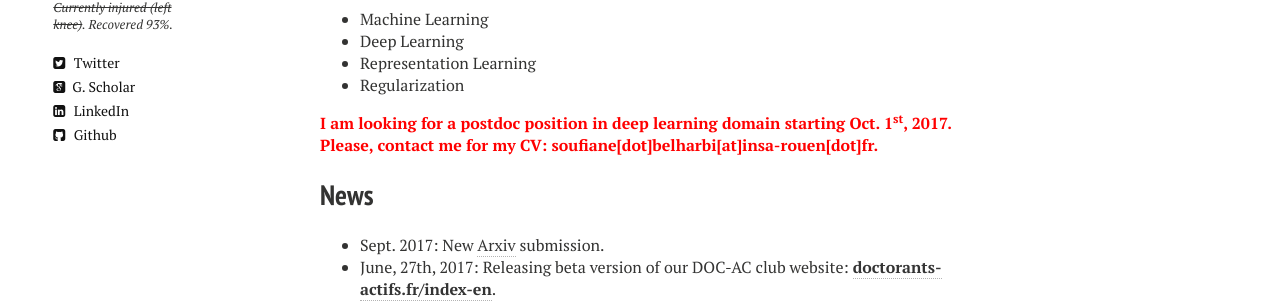
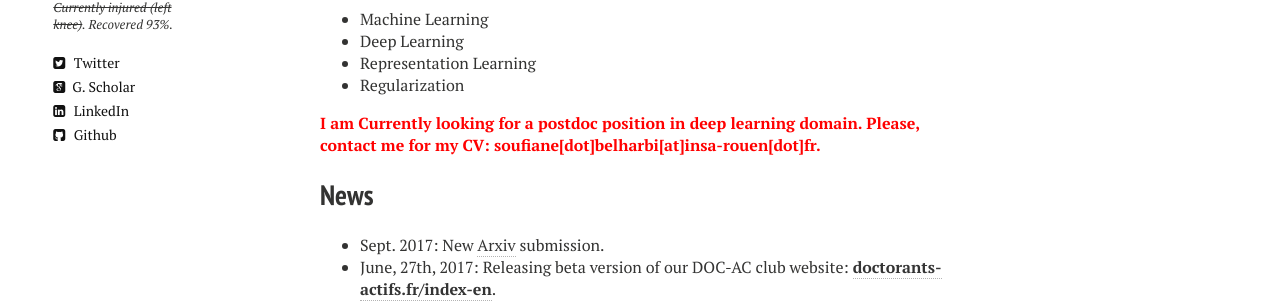
Before and after one commit to sbelharbi/sbelharbi.github.io, a Jekyll site: the page built from index.md, in a window 1280 px wide. Shown: the part 1360-1663 px from the top of the page. Built offline with Jekyll 4.4.1, drawn with Linux system fonts in a browser that asks for light colours; nearby versions of some CDN libraries.

Commit message:
update date.

```diff
--- a/index.md
+++ b/index.md
@@ -26,7 +26,7 @@ I am intrigued and particularly interested in **learning representations in deep
 * Regularization
 
 
-<span style="color:red"> **I am looking for a postdoc position in deep learning domain starting Oct. 1<sup>st</sup>, 2017. Please, contact me for my CV: soufiane[dot]belharbi[at]insa-rouen[dot]fr.**</span>
+<span style="color:red"> **I am Currently looking for a postdoc position in deep learning domain. Please, contact me for my CV: soufiane[dot]belharbi[at]insa-rouen[dot]fr.**</span>
 
 ## News
 * Sept. 2017: New [Arxiv](https://arxiv.org/abs/1709.01867) submission.
```
